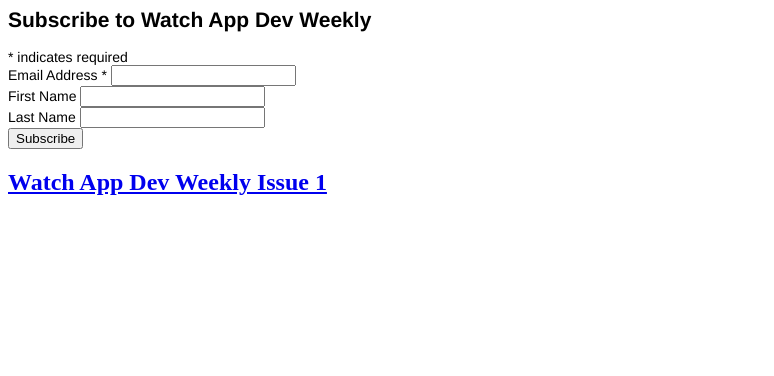
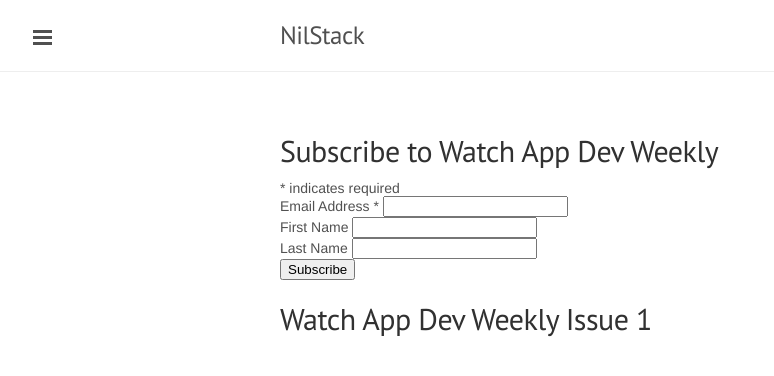
Before and after one commit to GitPeng/GitPeng.github.io, a Jekyll site: the page built from subscribe.html, in a window 1280 px wide. Shown: the top 376 px of the page, without its empty margins (0-774 px from the left). Built offline with Jekyll 4.4.1, drawn with Linux system fonts in a browser that asks for light colours; Markdown is read by kramdown in place of the engine named in the settings; comment, search, counter and statistics services are not loaded.

Commit message:
change subscribe page layout

```diff
--- a/_includes/sidebar.html
+++ b/_includes/sidebar.html
@@ -28,7 +28,7 @@
     <!--
     <a class="sidebar-nav-item" href="{{ site.github.repo }}/archive/v{{ site.version }}.zip">Download</a>   -->
     <a class="sidebar-nav-item" href="/atom.xml">Feed</a>
-    <a class="sidebar-nav-item" href="/subscribe.html">Subscirbe Watch App Dev Weekly</a>
+    <a class="sidebar-nav-item" href="/subscribe.html">Subscribe to Watch App Dev Weekly</a>
     <!--
     <span class="sidebar-nav-item">Currently v{{ site.version }}</span>
   -->
--- a/subscribe.html
+++ b/subscribe.html
@@ -1,3 +1,9 @@
+---
+layout: default
+title: "Subscribe to Watch App Dev Weekly"
+permalink: subscribe.html
+---
+
 <!-- Begin MailChimp Signup Form -->
 <link href="//cdn-images.mailchimp.com/embedcode/classic-081711.css" rel="stylesheet" type="text/css">
 <style type="text/css">
```
